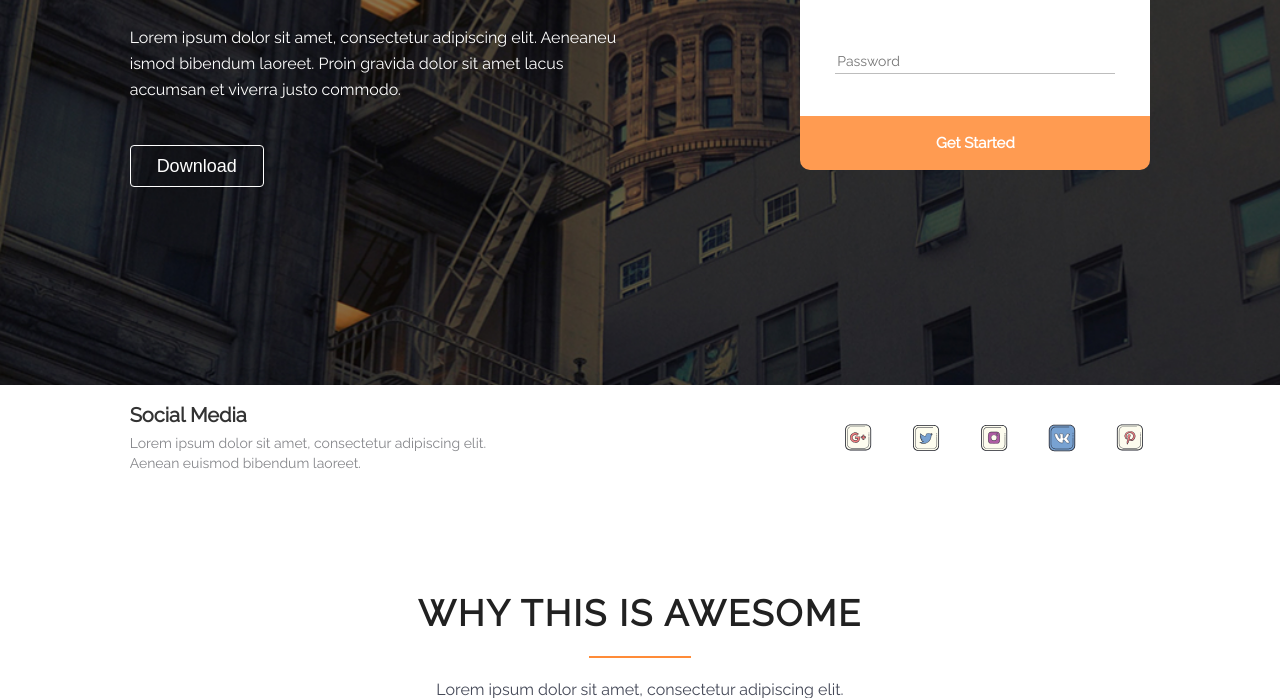
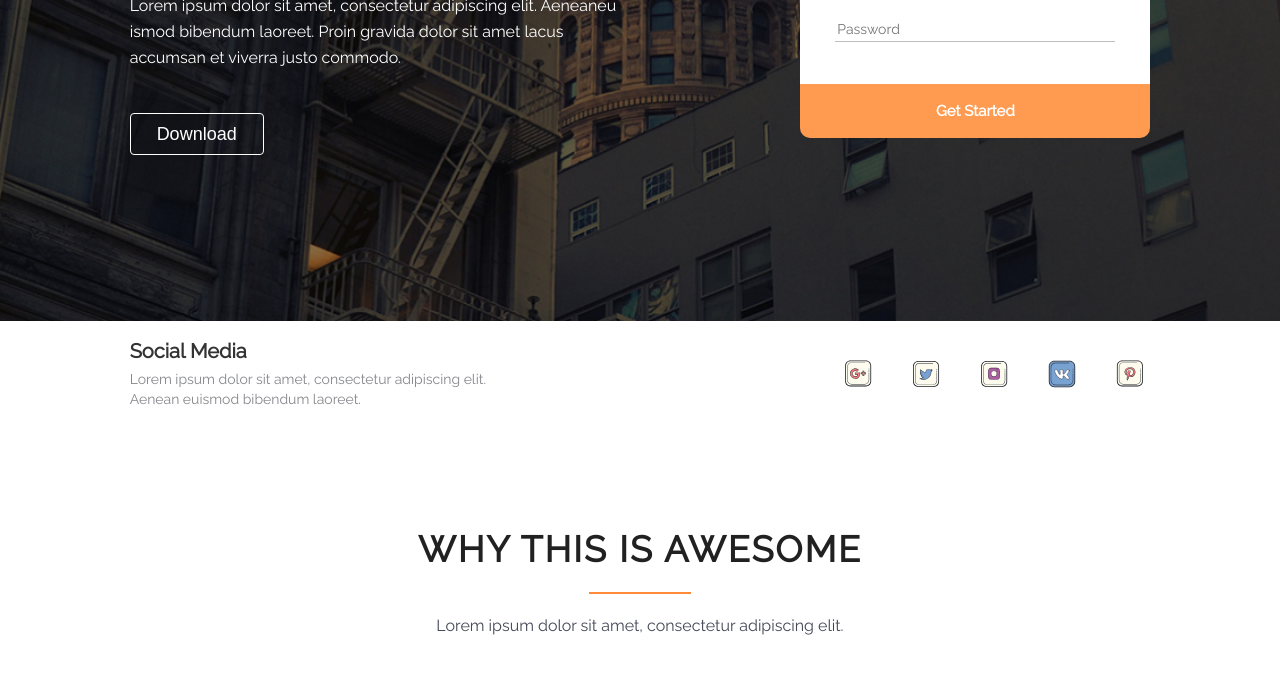
Before and after one commit to Avinator-front/lesson5, a plain HTML site: page index.html in a window 1280 px wide. Shown: the part 479-1177 px from the top of the page. Drawn offline with nearby package versions, Linux system fonts and the light colour scheme.

Commit message:
Add files via upload

```diff
--- a/style.css
+++ b/style.css
@@ -62,13 +62,12 @@ li.menu-paragraph {
 /* РАЗДЕЛ 1 */
 .section1 {
   width: 100%;
-  height: 100vh;
+  height: calc(100vh - 64px);
   background: url('images/city1.jpg');
   background-size: cover;
   /* позиционирование блоков sct1 */
   display: flex;
   justify-content: space-between;
-  flex-direction: row;
   align-items: center;
 }
 /* для левого блока с текстом sct1 */
```
